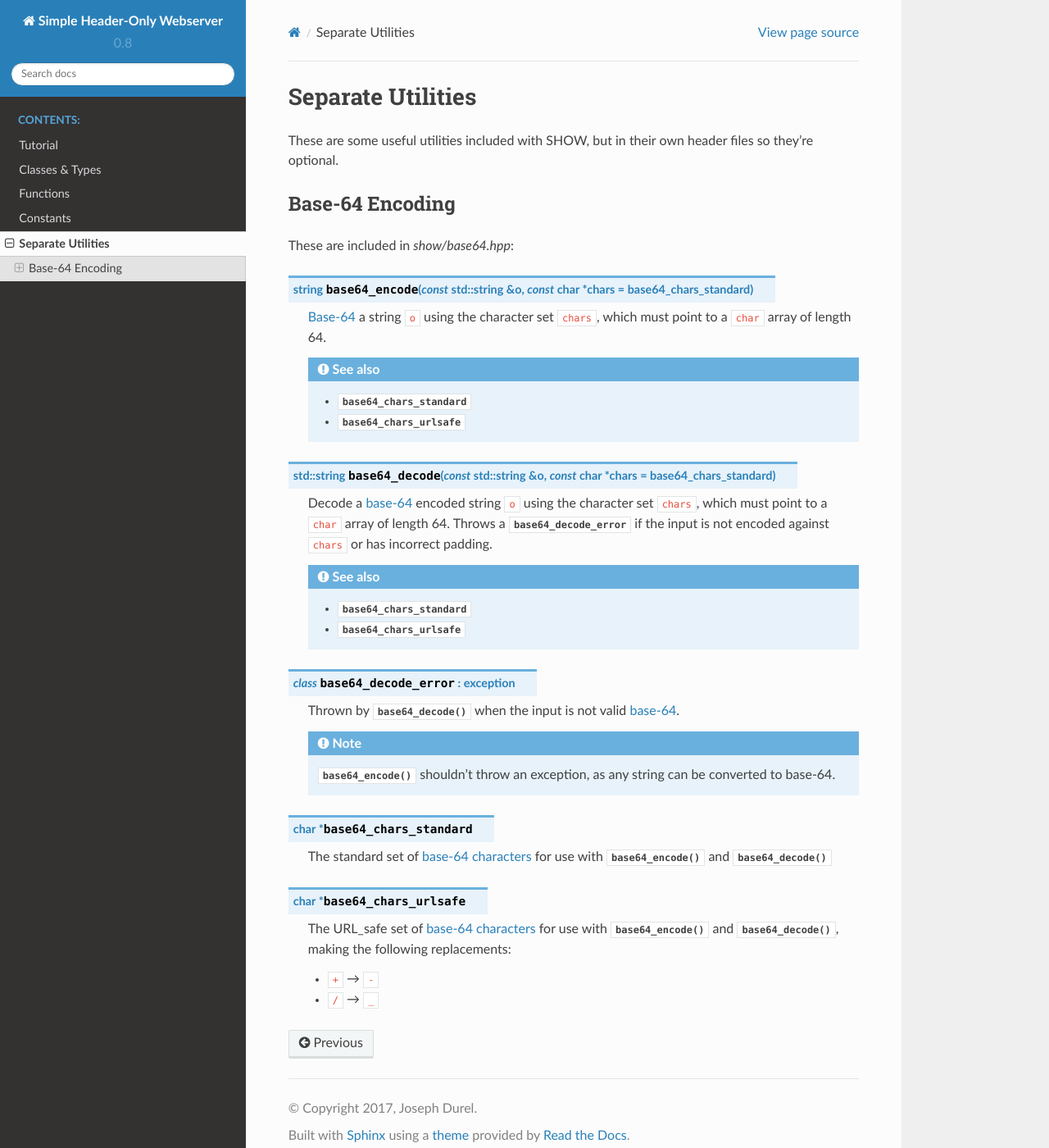
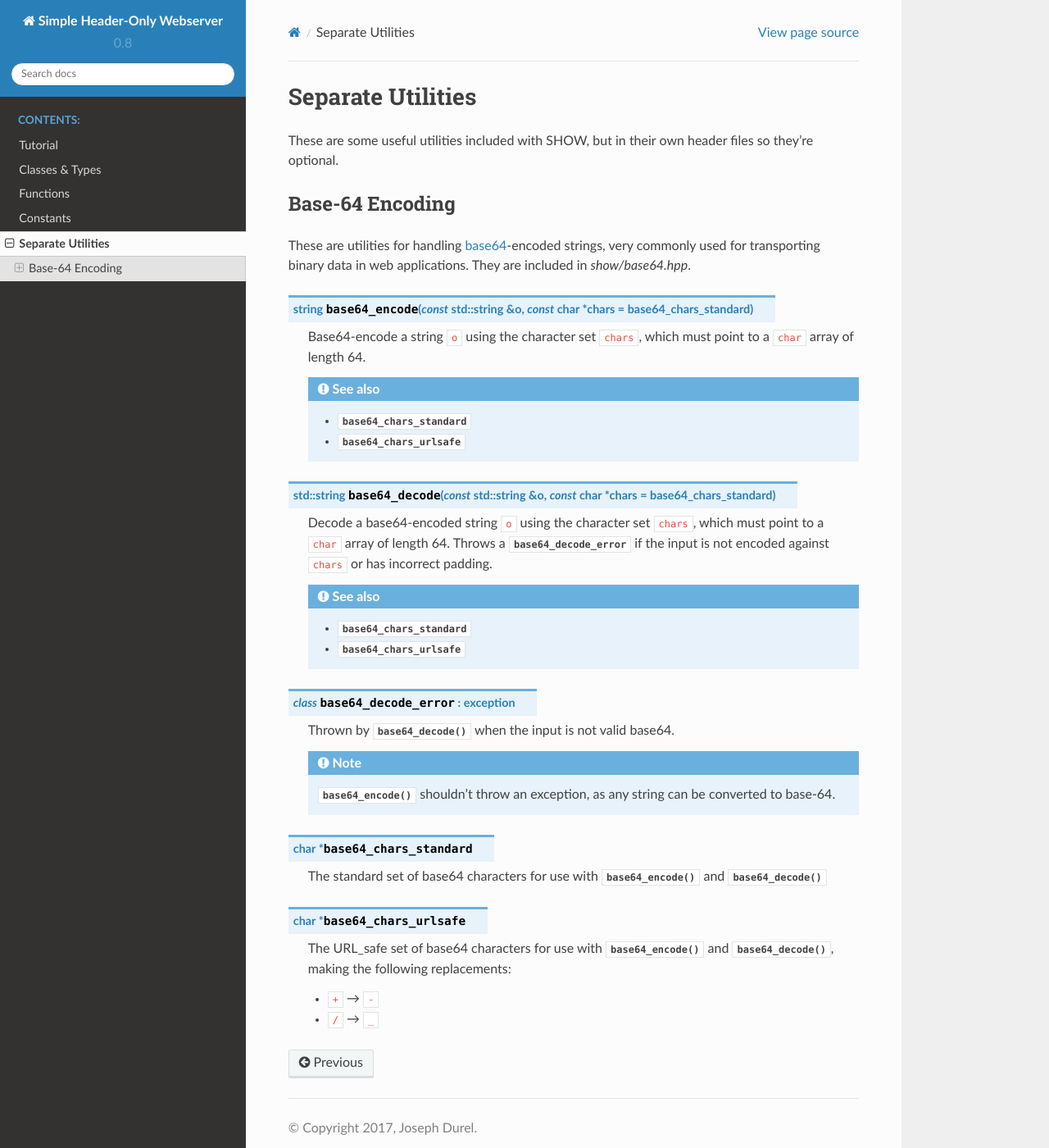
Before and after one commit to JadeMatrix/SHOW, a Sphinx documentation site: the page built from doc/Utilities.rst, in a window 1280 px wide and 1400 px high. Shown: the whole window at 82% size. Built offline with Sphinx 7.4.7 and the Read the Docs theme 2.0.0, drawn with Linux system fonts in a browser that asks for light colours.

Commit message:
Tweaked wording & markup in base64 documentation

```diff
--- a/doc/Utilities.rst
+++ b/doc/Utilities.rst
@@ -7,13 +7,13 @@ These are some useful utilities included with SHOW, but in their own header file
 Base-64 Encoding
 ================
 
-These are included in *show/base64.hpp*:
+These are utilities for handling `base64 <https://en.wikipedia.org/wiki/Base64>`_-encoded strings, very commonly used for transporting binary data in web applications.  They are included in *show/base64.hpp*.
 
 .. cpp:namespace-push:: show
 
 .. cpp:function:: string base64_encode( const std::string& o, const char* chars = base64_chars_standard )
 
-    `Base-64 <https://en.wikipedia.org/wiki/Base64>`_ a string ``o`` using the character set ``chars``, which must point to a ``char`` array of length 64.
+    Base64-encode a string ``o`` using the character set ``chars``, which must point to a ``char`` array of length 64.
 
     .. seealso::
 
@@ -23,7 +23,7 @@ These are included in *show/base64.hpp*:
 
 .. cpp:function:: std::string base64_decode( const std::string& o, const char* chars = base64_chars_standard )
 
-    Decode a `base-64 <https://en.wikipedia.org/wiki/Base64>`_ encoded string ``o`` using the character set ``chars``, which must point to a ``char`` array of length 64.  Throws a :cpp:class:`base64_decode_error` if the input is not encoded against ``chars`` or has incorrect padding.
+    Decode a base64-encoded string ``o`` using the character set ``chars``, which must point to a ``char`` array of length 64.  Throws a :cpp:class:`base64_decode_error` if the input is not encoded against ``chars`` or has incorrect padding.
 
     .. seealso::
 
@@ -33,22 +33,18 @@ These are included in *show/base64.hpp*:
 
 .. cpp:class:: base64_decode_error : exception
 
-    Thrown by :cpp:func:`base64_decode()` when the input is not valid `base-64 <https://en.wikipedia.org/wiki/Base64>`_.
+    Thrown by :cpp:func:`base64_decode()` when the input is not valid base64.
 
     .. note::
         :cpp:func:`base64_encode()` shouldn't throw an exception, as any string can be converted to base-64.
 
 .. cpp:var:: char* base64_chars_standard
 
-    The standard set of `base-64 characters`_ for use with :cpp:func:`base64_encode()` and :cpp:func:`base64_decode()`
-
-    .. _base-64 characters: https://en.wikipedia.org/wiki/Base64
+    The standard set of base64 characters for use with :cpp:func:`base64_encode()` and :cpp:func:`base64_decode()`
 
 .. cpp:var:: char* base64_chars_urlsafe
 
-    The URL_safe set of `base-64 characters`_ for use with :cpp:func:`base64_encode()` and :cpp:func:`base64_decode()`, making the following replacements:
-
-    .. _base-64 characters: https://en.wikipedia.org/wiki/Base64
+    The URL_safe set of base64 characters for use with :cpp:func:`base64_encode()` and :cpp:func:`base64_decode()`, making the following replacements:
 
     * ``+`` → ``-``
     * ``/`` → ``_``
```
